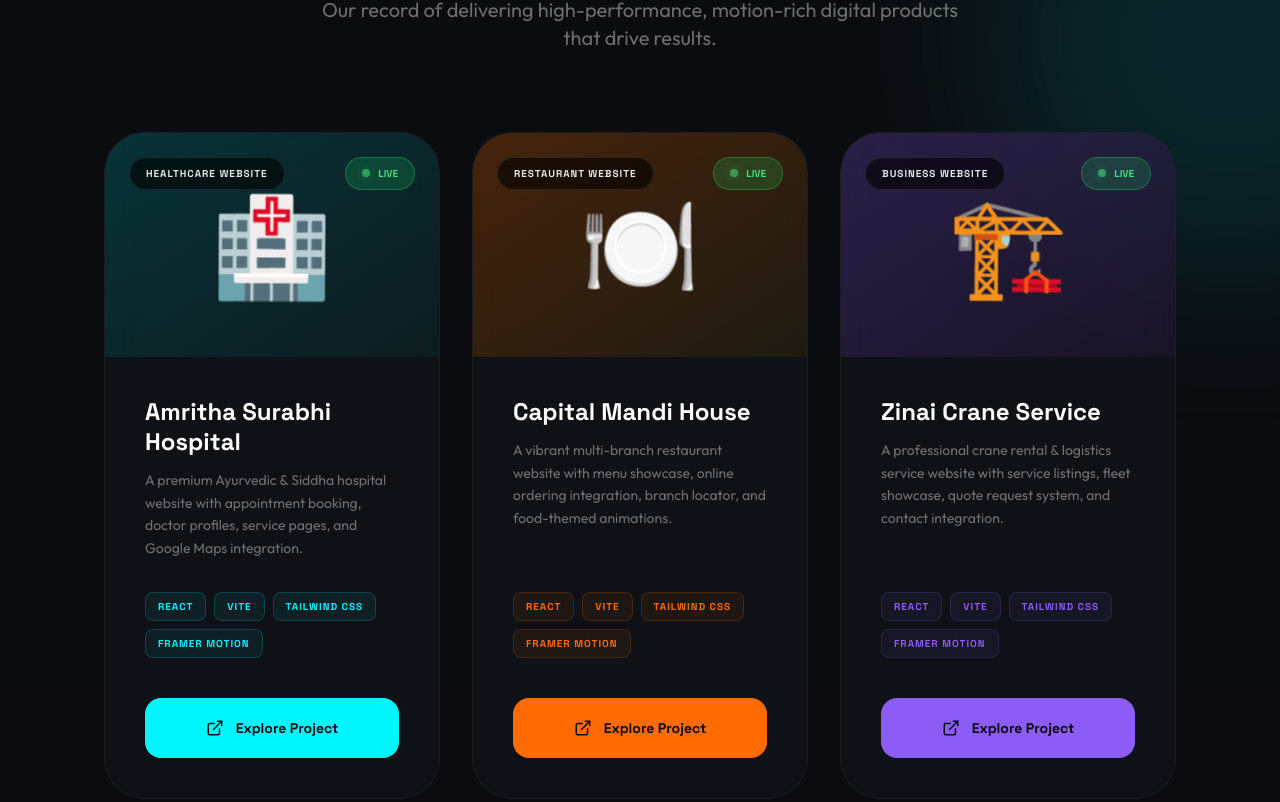
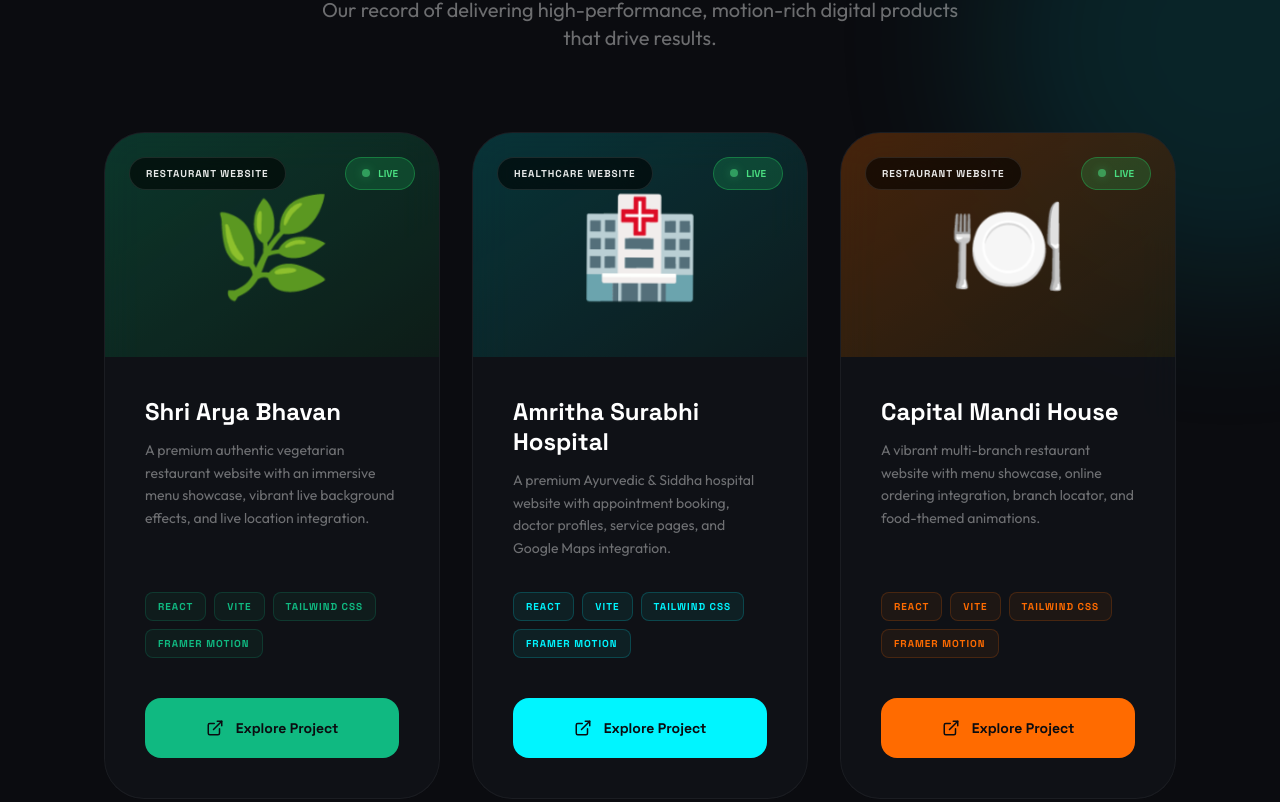
Before and after one commit to ebispaul07/ESP-Tech-Studio, a React (Vite) app: page / in a window 1280 px wide. Shown: the part 4138-4940 px from the top of the page. Built offline with nearby package versions, Linux system fonts and the light colour scheme.

Commit message:
feat: add Shri Arya Bhavan project to portfolio showcase

```diff
--- a/src/components/ClientProjects.jsx
+++ b/src/components/ClientProjects.jsx
@@ -3,6 +3,17 @@ import { motion } from 'framer-motion'
 import { FiExternalLink } from 'react-icons/fi'
 
 const clientProjects = [
+  {
+    id: 'shri-arya-bhavan',
+    title: 'Shri Arya Bhavan',
+    category: 'Restaurant Website',
+    description: 'A premium authentic vegetarian restaurant website with an immersive menu showcase, vibrant live background effects, and live location integration.',
+    techStack: ['React', 'Vite', 'Tailwind CSS', 'Framer Motion'],
+    liveUrl: 'https://shri-arya-bhavan.vercel.app/',
+    color: '#10B981',
+    gradient: 'from-emerald-500/30 to-green-500/10',
+    emoji: '🌿',
+  },
   {
     id: 'amritha-hospital',
     title: 'Amritha Surabhi Hospital',
```
